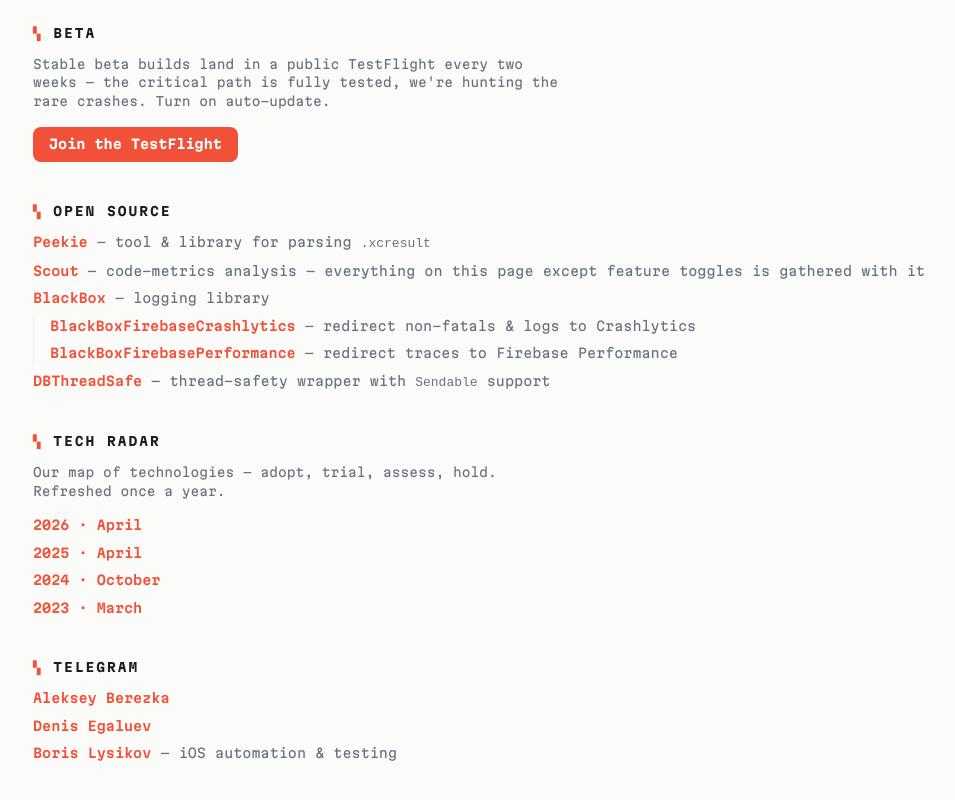
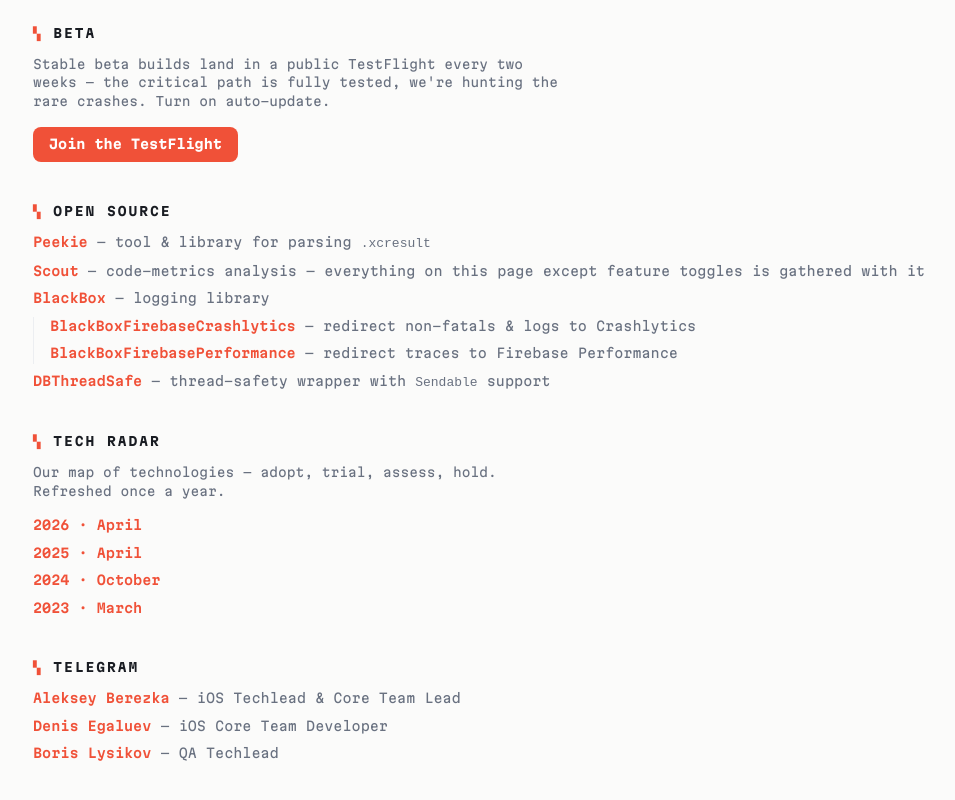
Before and after one commit to dodobrands/code-metrics-dashboard, a plain HTML site: page index.html in a window 1280 px wide. Shown: the part 736-1536 px from the top of the page, without its empty margins (135-1090 px from the left). Drawn offline with Linux system fonts and the light colour scheme; no server answers.

Commit message:
Telegram: add role subtitles for each channel (#4)

```diff
--- a/index.html
+++ b/index.html
@@ -94,9 +94,9 @@
       <section>
         <div class="section-head"><h2>Telegram</h2></div>
         <ul class="links">
-          <li><a href="https://t.me/alldmeat_channel">Aleksey Berezka</a></li>
-          <li><a href="https://t.me/obojekak9koju">Denis Egaluev</a></li>
-          <li><a href="https://t.me/ios_automation_testing">Boris Lysikov</a><span>iOS automation &amp; testing</span></li>
+          <li><a href="https://t.me/alldmeat_channel">Aleksey Berezka</a><span>iOS Techlead &amp; Core Team Lead</span></li>
+          <li><a href="https://t.me/obojekak9koju">Denis Egaluev</a><span>iOS Core Team Developer</span></li>
+          <li><a href="https://t.me/ios_automation_testing">Boris Lysikov</a><span>QA Techlead</span></li>
         </ul>
       </section>
     </section>
```
